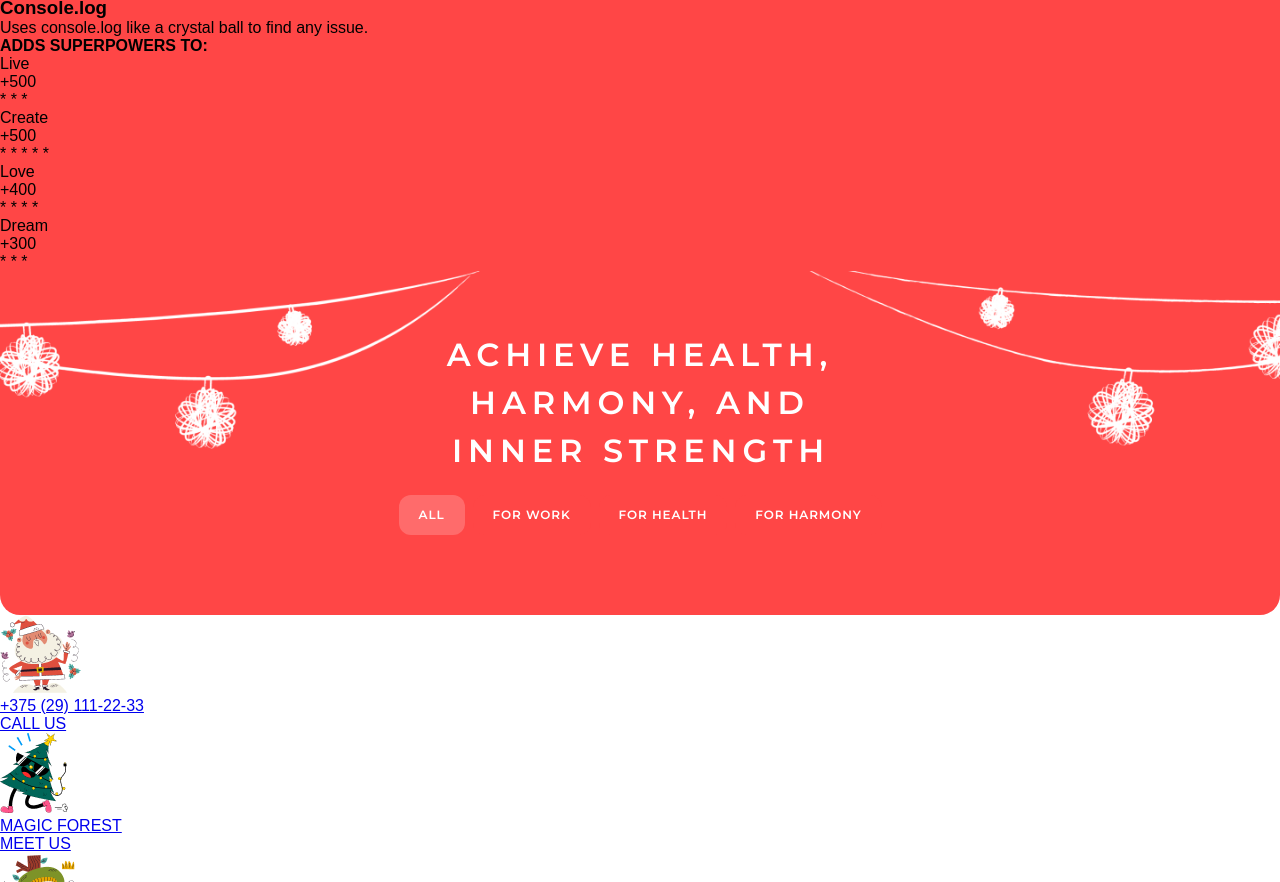
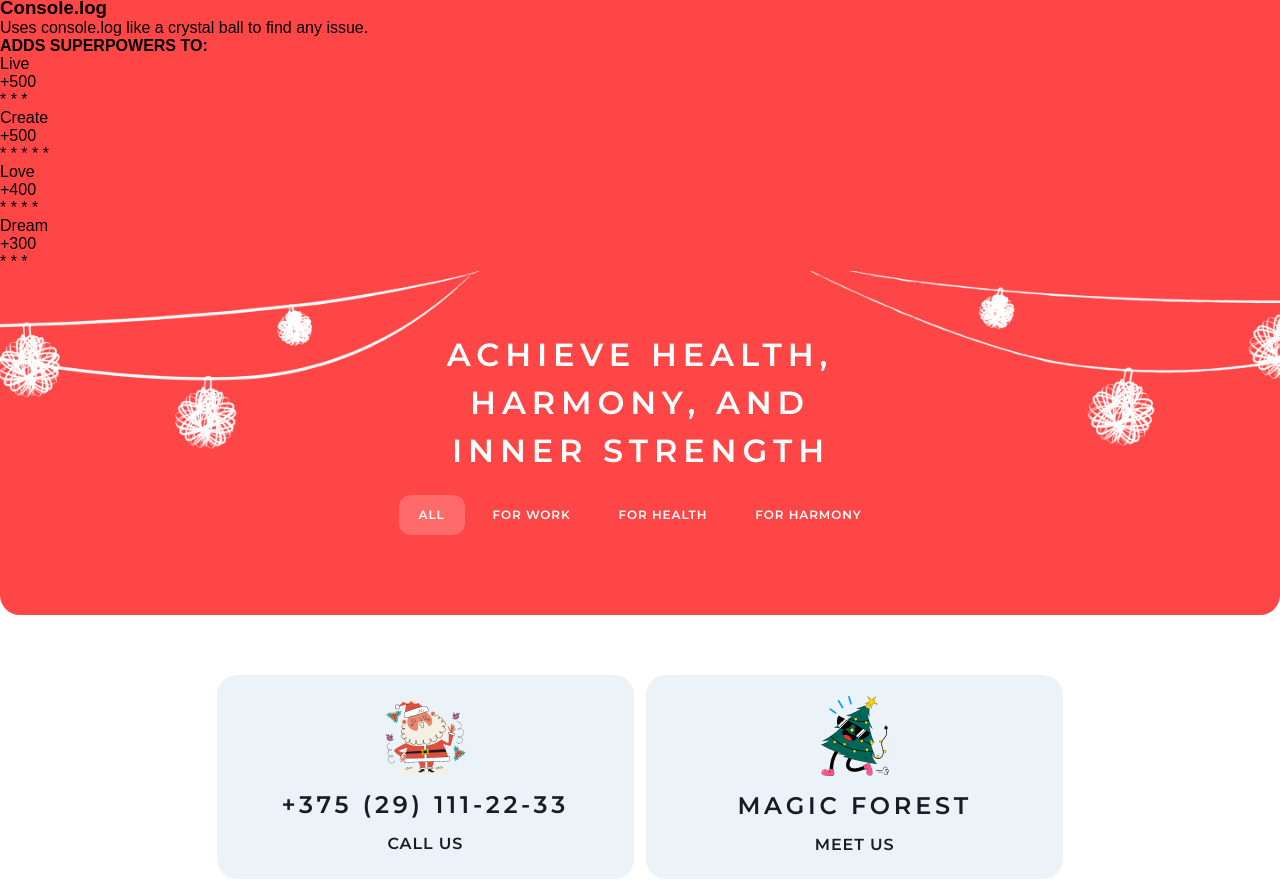
Before and after one commit to NikaAzizova/christmas-shop, a website built with Vite: page gifts.html in a window 1280 px wide. Shown: the part 147-1029 px from the top of the page. Built offline with nearby package versions, Linux system fonts and the light colour scheme.

Commit message:
feat: add link in gifts.html

```diff
--- a/gifts.html
+++ b/gifts.html
@@ -5,6 +5,7 @@
     <meta name="viewport" content="width=device-width, initial-scale=1.0">
     <link type="image/x-icon" href="./assets/snowflake.svg" rel="shortcut icon">
     <link rel="stylesheet" href="./src/giftsStyles/style.css">
+    <link rel="stylesheet" href="./src/footer.css">
     <title>Christmas shop</title>
 </head>
 <body class="body">
```
